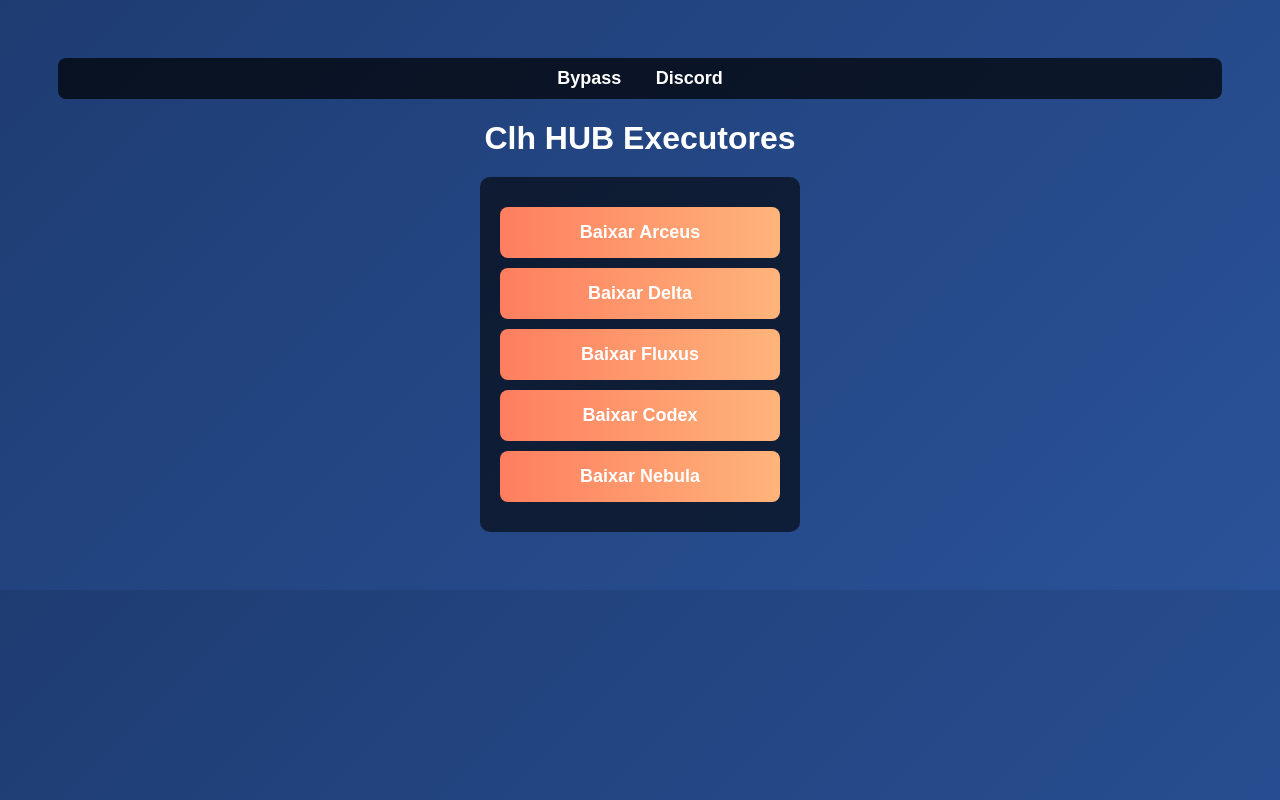
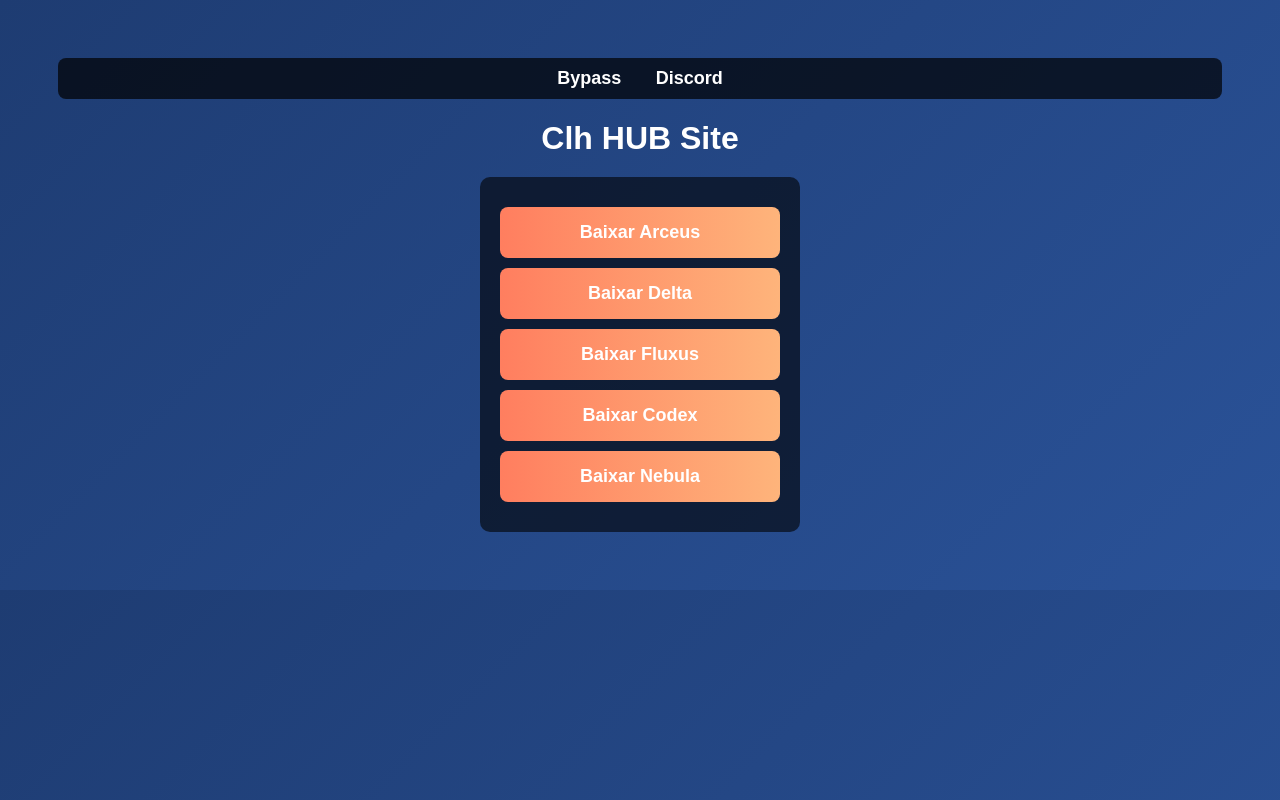
Before and after one commit to Joaov8tor/meusitedocanal, a plain HTML site: page index.html in a window 1280 px wide. Drawn offline with Linux system fonts and the light colour scheme.

Commit message:
Update index.html

```diff
--- a/index.html
+++ b/index.html
@@ -73,7 +73,7 @@
         <a href="#" onclick="showSection('bypass')">Bypass</a>
         <a href="#" onclick="showSection('discord')">Discord</a>
     </nav>
-    <h1>Clh HUB Executores</h1>
+    <h1>Clh HUB Site</h1>
     <div class="container">
         <a class="button" href="https://www.mediafire.com/file/8bosh56l8lsql61/Roblox_Arceus_X_NEO_1.5.4%2528CANAL_BIELSCRIPT%2529.apk/file" target="_blank">Baixar Arceus</a>
         <a class="button" href="https://www.mediafire.com/file/jjsf47wgir01j4r/Delta-659%2528canal_BIEL_SCRIPT%2529.apk/file" target="_blank">Baixar Delta</a>
```
